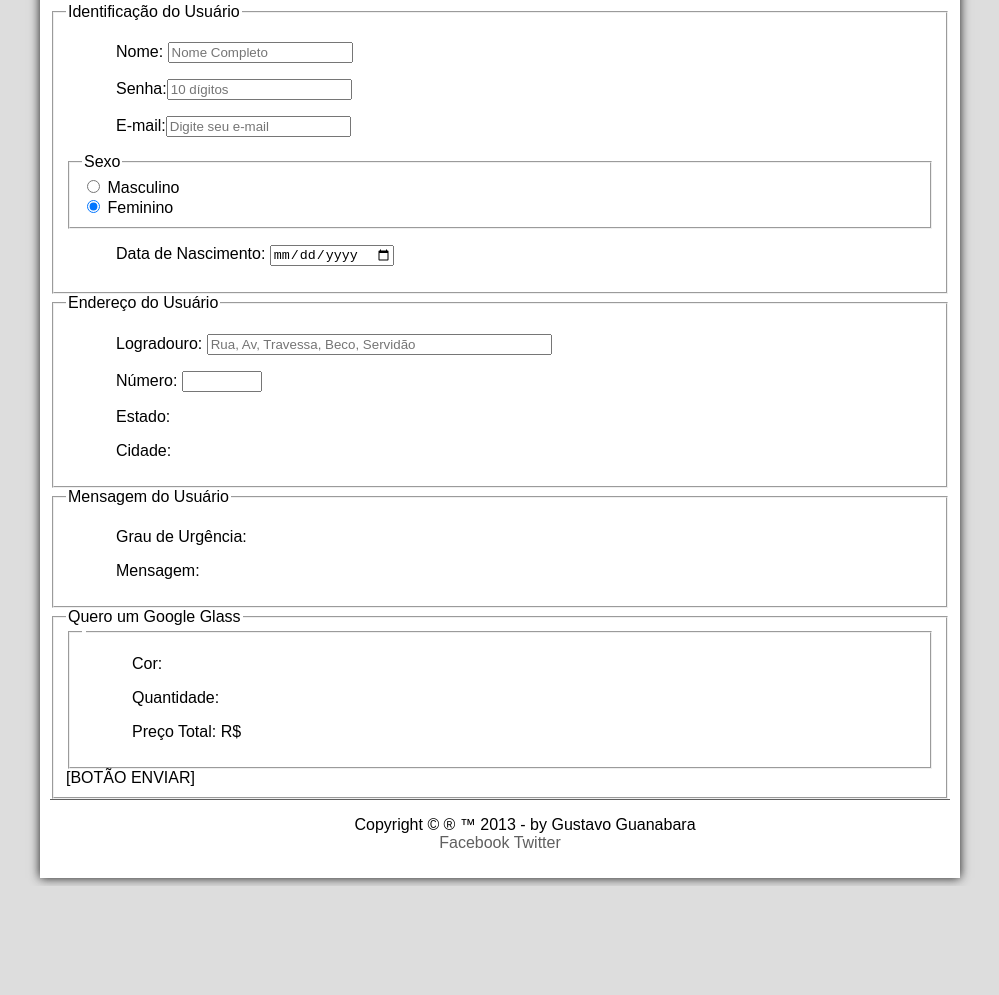
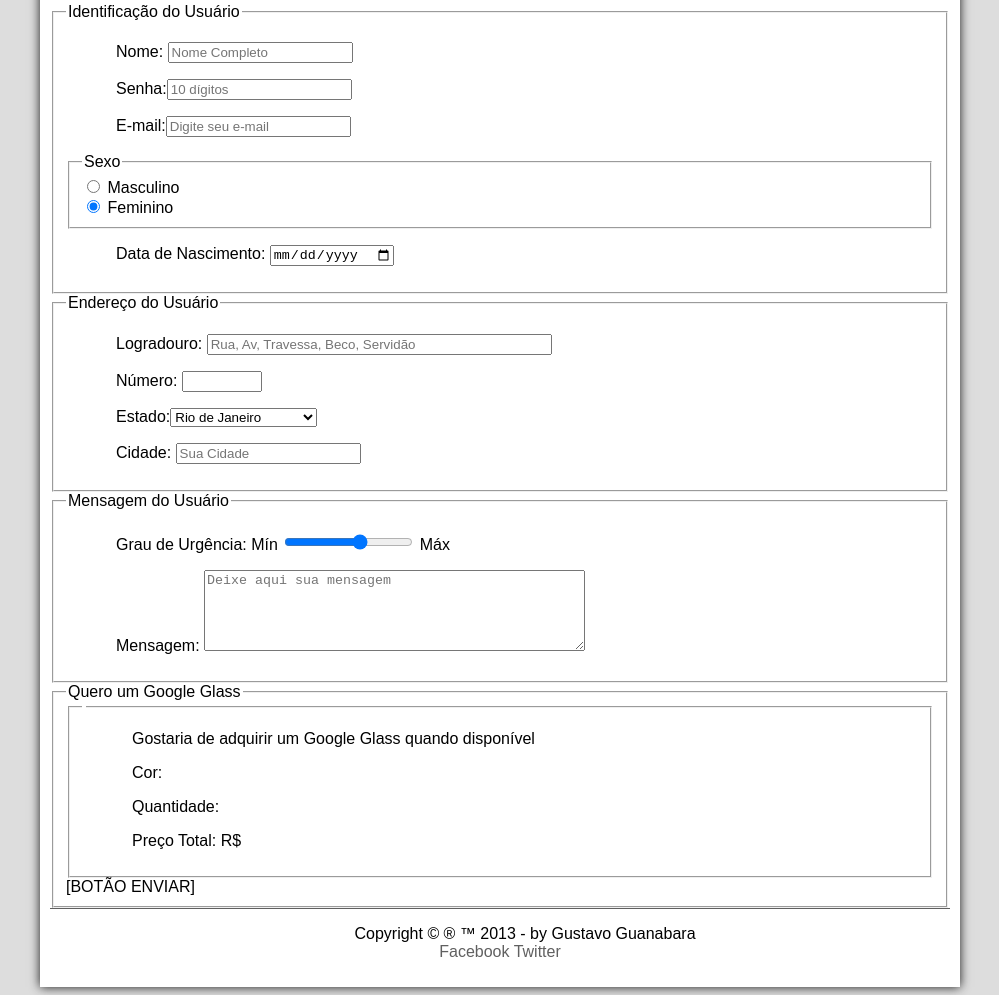
Before and after one commit to winstedyuri/HTML5-CSS_Guanabara, a plain HTML site: page fale-conosco.html in a window 1280 px wide. Shown: the part 311-1306 px from the top of the page, without its empty margins (140-1139 px from the left). Before the commit the page ends 1197 px from the top, so only its background shows below. Drawn offline with Linux system fonts and the light colour scheme; a script that the page names is missing; files whose address does not match are found by name.

Commit message:
alterações fale-conosco

```diff
--- a/fale-conosco.html
+++ b/fale-conosco.html
@@ -52,7 +52,7 @@
                         </hgrop>
                 </header>
 
-                <form>
+                <form method="post" id="fContato" action="mailto:yuricosta149@gmail.com">
                     <fieldset id="usuario"><legend>Identificação do Usuário</legend>
                         <p> <label for="cNome">Nome:</label> <input type="text" name="tNome" id="cNome" size="20" maxlength="30" placeholder="Nome Completo"/></p>
                         <p><label for="cSenha">Senha:</label><input type="password" name="tSenha" id="cSenha" size="20" maxlength="10" placeholder="10 dígitos"> </p>
@@ -68,21 +68,43 @@
                     <fieldset id="endereco"><legend>Endereço do Usuário</legend>
                             <p>Logradouro: <input type="text" name="tRua" id="cRua" size="40" maxlenght="80" placeholder="Rua, Av, Travessa, Beco, Servidão"> </p>
                             <p>Número: <input type="number" name="tNum" id="cNum" min="0" max="99999"> </p>
-                            <p>Estado:</p>
-                            <p>Cidade:</p>
+                            <p><label for="cEst">Estado:</label><select name="tEst" id="cEst">
+                                    <optgroup label="Região Sudeste">
+                                        <option value="RJ">Rio de Janeiro</option>
+                                        <option value="SP">São Paulo</option>
+                                        <option value="MG">Minas Generales</option>
+                                    </optgroup>
+
+                                    <optgroup label="Região Sul">
+                                        <option value="PR">Paraná</option>
+                                        <option value="SC">Santa Catarina</option>
+                                        <option value="RS">Rio Grande do Sul</option>
+                                    </optgroup>
+
+                            </select></p>
+                            <p><label for="cCid">Cidade:</label> <input type="text" name="tCid" id="cCid" maxlength="40" size="20" placeholder="Sua Cidade" list="cidades" > </p>
+                            <datalist id="cidades">
+                                <option value="Rio de Janeiro"></option>
+                                <option value="Nova Iguaçu"></option>
+                                <option value="Niterói"></option>
+                                <option value="Belford Roxo"></option>
+                            </datalist>
+
                     </fieldset>
 
                     <fieldset id="mensagem"><legend>Mensagem do Usuário</legend>
-                        <p>Grau de Urgência:</p>
-                        <p>Mensagem:</p>
+                        <p><label for="cUrg">Grau de Urgência:</label>
+                        Mín <input type="range" name="tUrg" id="cUrg" min="0" max="10" step="2"> Máx</p>
+                        <p><label for="cMsg">Mensagem:</label>
+                        <textarea name="tMsg" id="cMsg" cols="45" rows="5" placeholder="Deixe aqui sua mensagem"></textarea></p>
                     </fieldset>
 
                     <fieldset id="pedido"><legend>Quero um Google Glass</legend>
                         <fieldset id="diversidade"><legend></legend>
-
-                        <p>Cor:</p>
-                        <p>Quantidade:</p>
-                        <p>Preço Total: R$</p>
+                        <p><labe for="cPed">Gostaria de adquirir um Google Glass quando disponível</labe></p>
+                        <p><labeL for="cCor">Cor:</labeL></p>
+                        <p><label for="cQtd">Quantidade:</label></p>
+                        <p><label for="cTot">Preço Total: R$</label></p>
                     </fieldset>
 
                     [BOTÃO ENVIAR]
```
